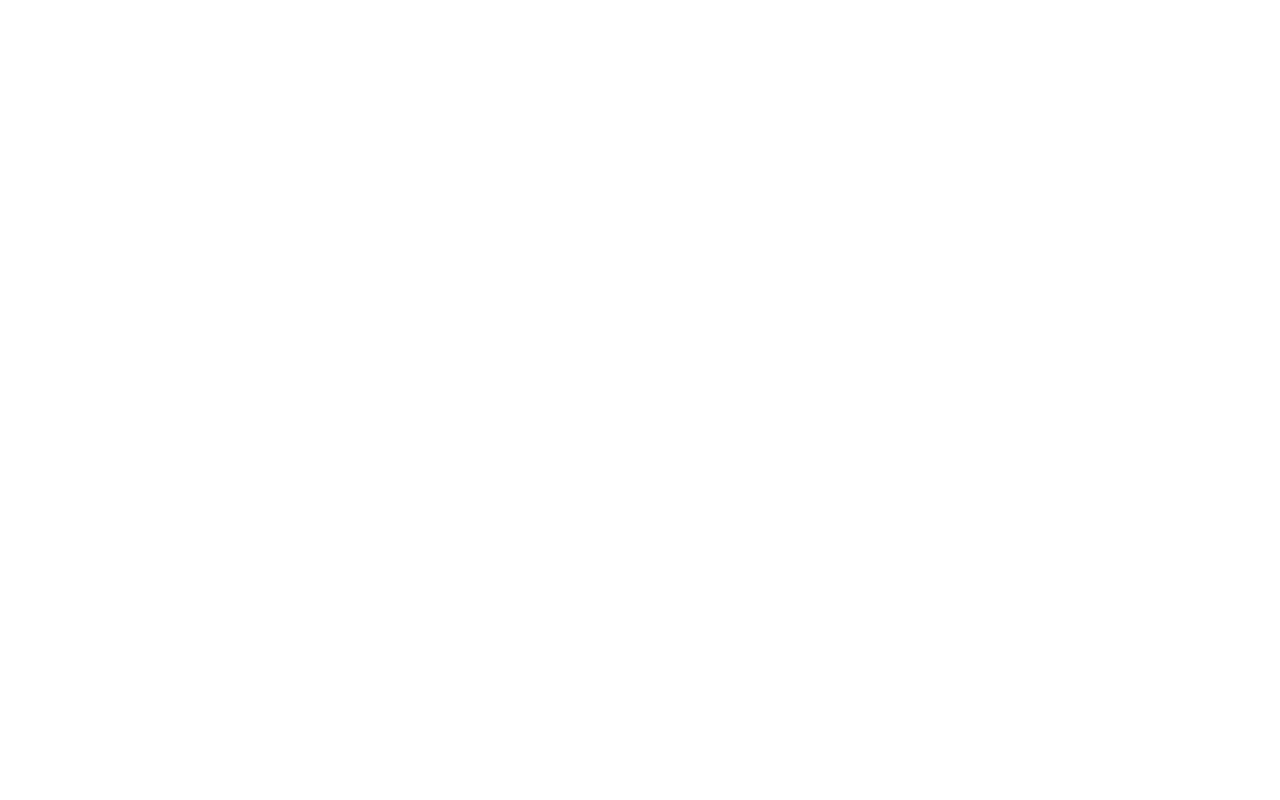
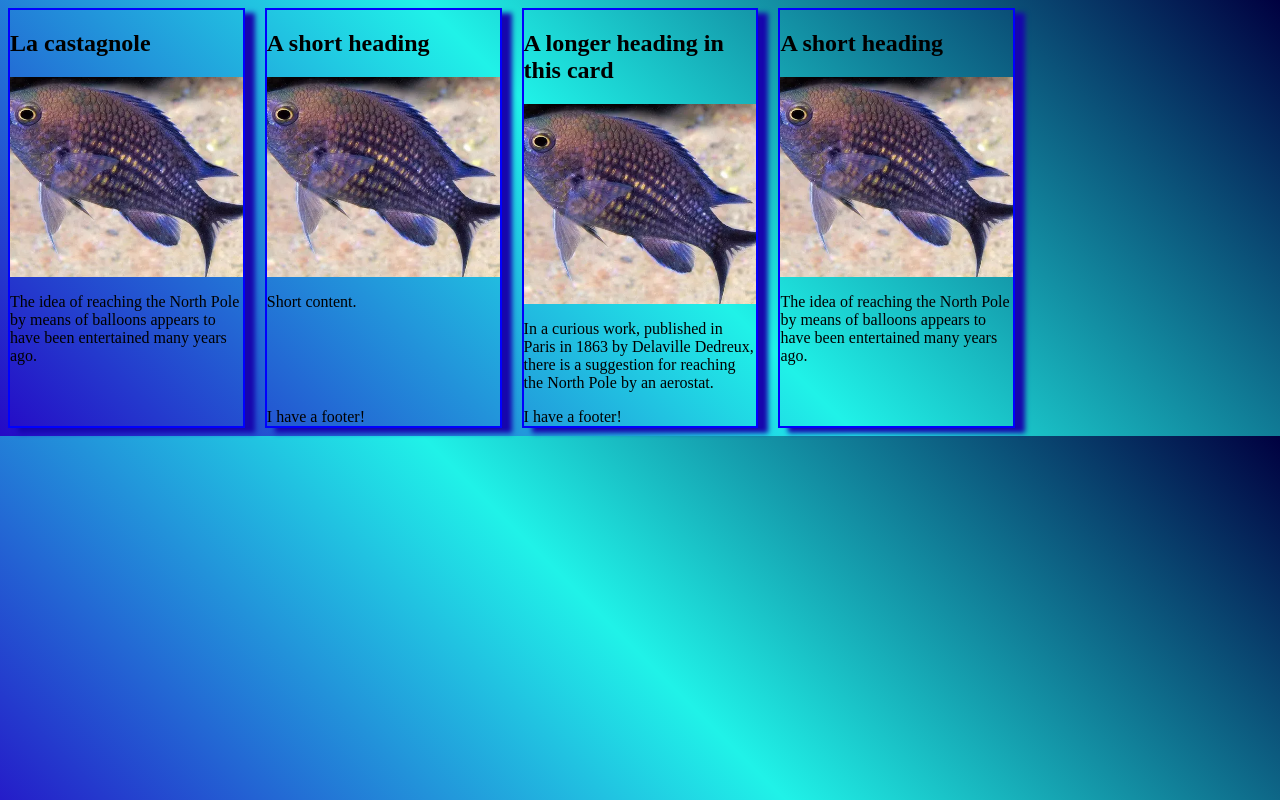
Before and after one commit to Syllac21/essai-cartes, a plain HTML site: page Index.html in a window 1280 px wide. Drawn offline with Linux system fonts and the light colour scheme.

Commit message:
ajout CSS

```diff
--- a/Index.html
+++ b/Index.html
@@ -5,8 +5,54 @@
     <meta http-equiv="X-UA-Compatible" content="IE=edge">
     <meta name="viewport" content="width=device-width, initial-scale=1.0">
     <title>Document</title>
+    <link rel="stylesheet" href="./style.css">
 </head>
 <body>
+    <div class="cards">
+        <article class="card">
+            <header>
+                <h2>La castagnole</h2>
+            </header>
+            <img src="./Images/castagnole.webp" alt="castagnole en gros plan">
+            <div class="content">
+                <p> The idea of reaching the North Pole by means of balloons appears to have been entertained many years ago. </p>
+            </div>
 
+        </article>
+
+         <article class="card">
+            <header>
+                <h2>A short heading</h2>
+            </header>
+            <img src="./Images/castagnole.webp" alt="Castagnole en gros plan">
+            <div class="content">
+                <p>Short content.</p>
+            </div>
+            <footer>I have a footer!</footer>
+        </article>
+
+        <article class="card">
+            <header>
+                <h2>A longer heading in this card</h2>
+            </header>
+            <img src="./Images/castagnole.webp" alt="castagnole en gros plan">
+            <div class="content">
+                <p>In a curious work, published in Paris in 1863 by Delaville Dedreux, there is a
+                    suggestion for reaching the North Pole by an aerostat.</p>
+            </div>
+            <footer>I have a footer!</footer>
+        </article>
+        <article class="card">
+            <header>
+                <h2>A short heading</h2>
+            </header>
+            <img src="./Images/castagnole.webp" alt="castagnole en gros plan">
+            <div class="content">
+                <p> The idea of reaching the North Pole by means of balloons appears to have been entertained many
+                    years ago. </p>
+            </div>
+
+        </article>
+    </div>
 </body>
 </html>
--- /dev/null
+++ b/Style.css
@@ -0,0 +1,28 @@
+.cards {
+    display: grid;
+    grid-template-columns: repeat(auto-fill, minmax(230px, 1fr));
+    grid-gap: 20px;
+
+}
+
+.card {
+    display: grid;
+    grid-template-rows: max-content 200px 1fr;
+    border: 2px solid blue;
+    box-shadow: 10px 5px 5px rgb(23, 6, 173);
+}
+
+.card:hover{
+    box-shadow: 20px 10px 10px black;
+}
+
+.card img {
+    object-fit: cover;
+    width: 100%;
+    height: 100%;
+}
+
+body{
+    background: -webkit-linear-gradient(45deg, #2509c6,#20f2e8,#000040);/* Chrome 10-25, Safari 5.1-6 */
+    background: linear-gradient(45deg, #2509c6,#20f2e8,#000040);/* W3C, IE 10+/ Edge, Firefox 16+, Chrome 26+, Opera 12+, Safari 7+ */
+}
```
Also changed, not shown: Images/castagnole.webp (added).
